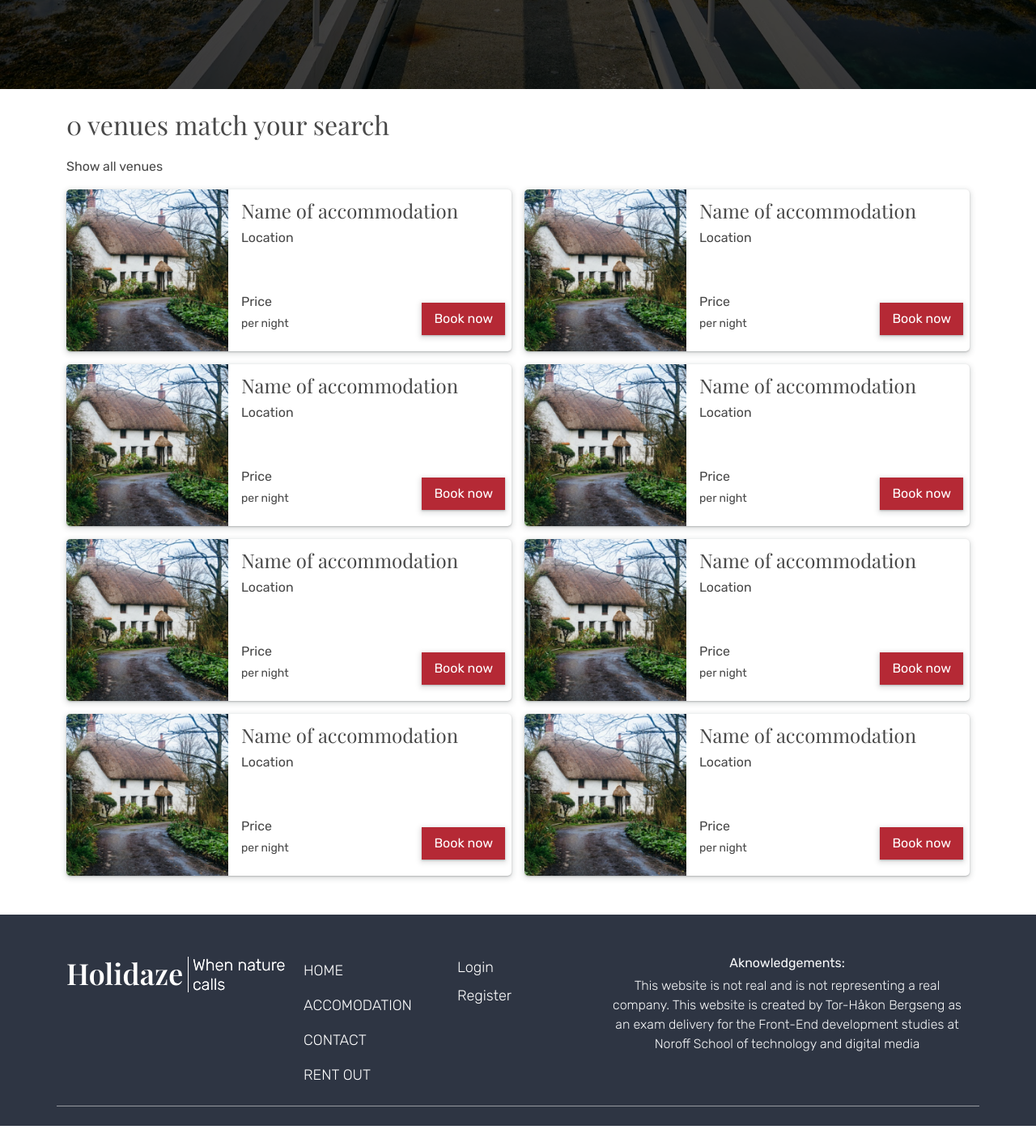
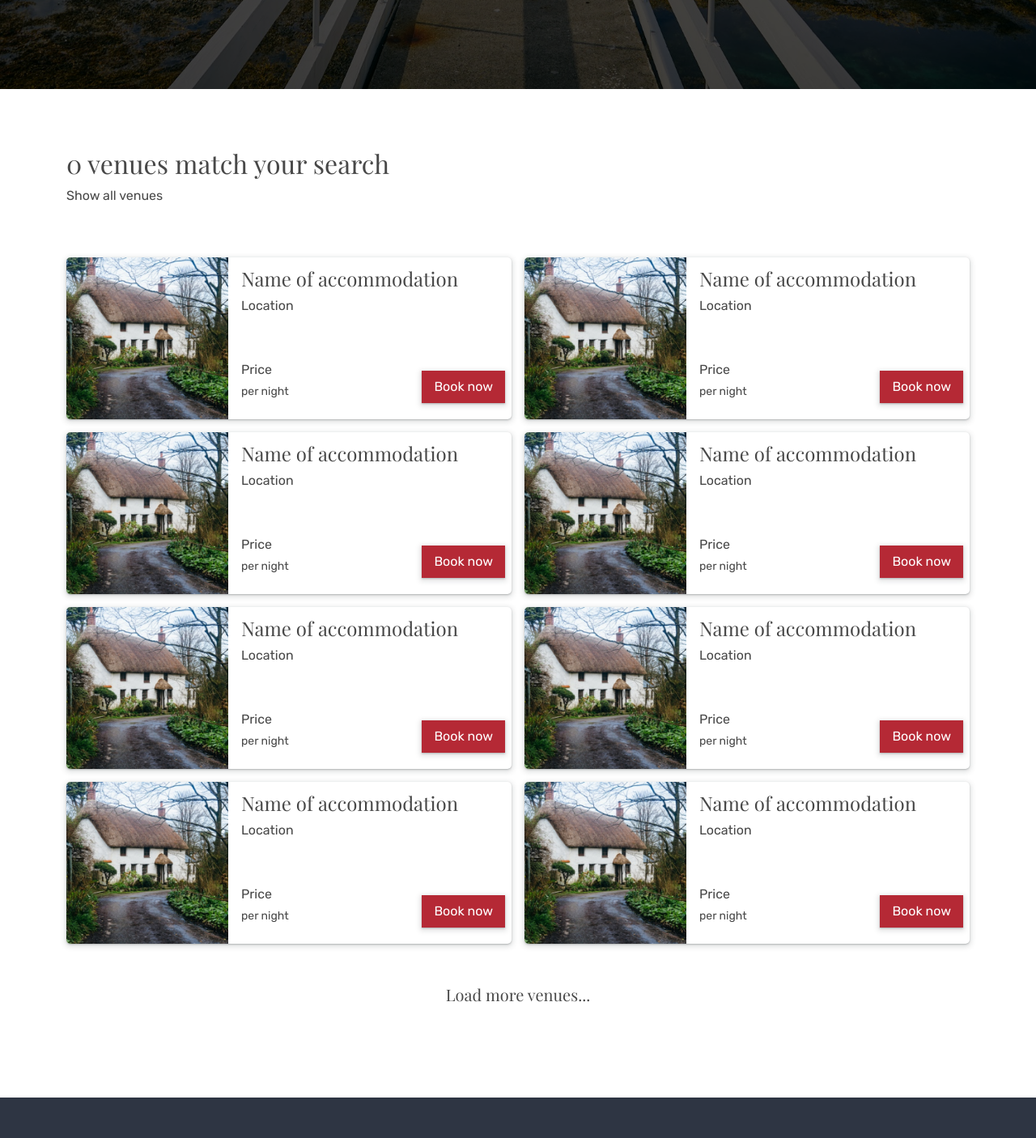
Before and after one commit to teehbee/project-exam-2, a React (Vite) app: page /venues in a window 1280 px wide. Shown: the part 840-2246 px from the top of the page at 81% size. Built offline with nearby package versions, Linux system fonts and the light colour scheme; a web font is replaced by a local one.

Commit message:
add load more venues link on venues page

```diff
--- a/src/pages/venues.tsx
+++ b/src/pages/venues.tsx
@@ -16,9 +16,11 @@ function Venues() {
           <SearchFormMain />
         </div>
       </section>
-      <section id="venues-list" className="container pt-5 pt-md-0 my-5">
-        <p className="secondary-font fs-1rem-to-2rem">0 venues match your search</p>
-        <p className="cursor-pointer fs-0-75rem-to-1rem">Show all venues</p>
+      <section id="venues-list" className="container py-5 pt-md-0 my-5">
+        <div className="py-3 py-lg-5">
+          <p className="secondary-font fs-1rem-to-2rem mb-1">0 venues match your search</p>
+          <p className="cursor-pointer fs-0-75rem-to-1rem">Show all venues</p>
+        </div>
         <div className="row g-3">
           <VenueTile />
           <VenueTile />
@@ -29,6 +31,9 @@ function Venues() {
           <VenueTile />
           <VenueTile />
         </div>
+        <div className="text-center pt-5">
+          <p className="secondary-font fs-1rem-to-1-25rem cursor-pointer">Load more venues...</p>
+        </div>
       </section>
     </>
   );
```
